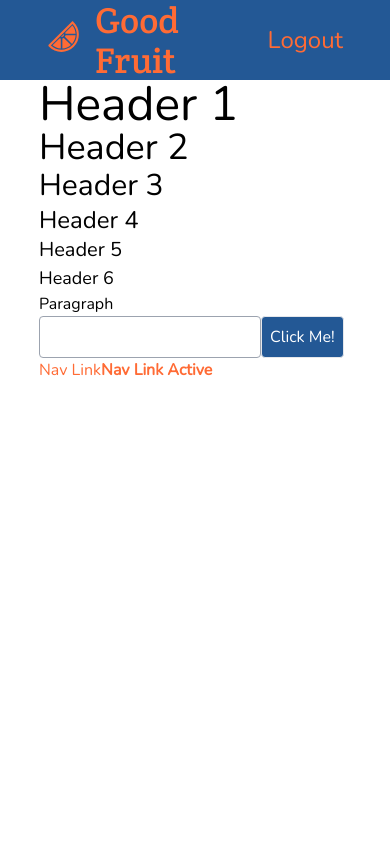
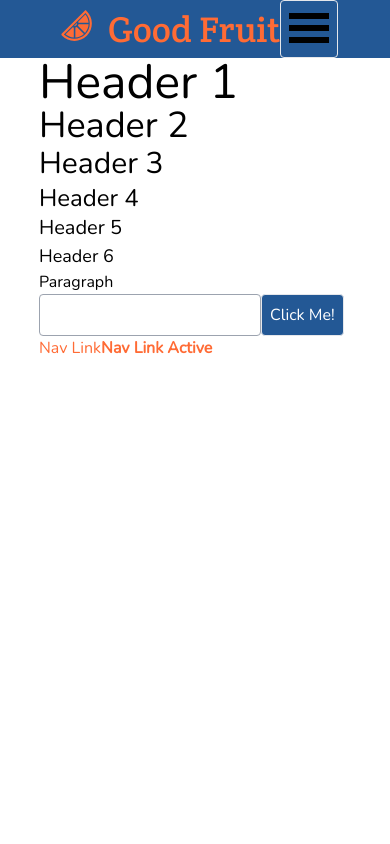
Before and after one commit to genagain/good-fruit, a React (Create React App) app: page / in a window 390 px wide. Shown: the top 844 px of the page. Built offline with nearby package versions, Linux system fonts and the light colour scheme.

Commit message:
mobile menu

```diff
--- a/src/App.js
+++ b/src/App.js
@@ -6,7 +6,7 @@ function App() {
     <div className="grid grid-rows-layout">
       <div className="row-span-1 sticky top-0 bg-blue">
         <div className="w-4/5 mx-auto">
-          <NavBar authenticated={true} />
+          <NavBar authenticated={false} />
         </div>
       </div>
       <div className="row-span-1">
--- a/src/components/NavBar.js
+++ b/src/components/NavBar.js
@@ -1,21 +1,40 @@
+import { useState } from 'react';
 import { Link, NavLink } from 'react-router-dom';
 
 function NavBar({authenticated, setAuthenticated}) {
+  const [showLinks, setShowLinks] = useState(false)
+
+  function togglesShowAuth(){
+    setShowLinks(prev => !prev)
+    // setShowLinks(!showLinks)
+  }
+
   return (
-    <div className="flex flex-row items-center">
-      <div className="flex flex-row items-center flex-grow" >
-        <img className="h-14" src="logo.svg" alt="Good Fruit Logo" />
-        <h2 className="font-logo text-orange">Good Fruit</h2>
+    <div className="flex flex-col md:flex-row items-center">
+      <div className="flex flex-row items-center md:flex-grow">
+        <div className="flex flex-row items-center flex-grow" >
+          <img className="h-14" src="logo.svg" alt="Good Fruit Logo" />
+          <h2 className="font-logo text-orange">Good Fruit</h2>
+        </div>
+        <div className="md:hidden">
+          <button type="button"  className={showLinks ? "text-gray-500" : "outline-none"} onClick={togglesShowAuth}>
+            <svg viewBox="0 0 100 80" width="40" height="40" className="h-10 w-10 fill-current">
+              <rect width="100" height="15"></rect>
+              <rect y="30" width="100" height="15"></rect>
+              <rect y="60" width="100" height="15"></rect>
+            </svg>
+          </button>
+        </div>
       </div>
       {
         authenticated ?
         (
-            <Link className="text-orange text-2xl mx-2" to="/logout">Logout</Link>
+            <Link className={`${!showLinks && 'hidden'} md:inline-block text-orange text-2xl mx-2`} to="/logout">Logout</Link>
 
         ) : (
           <>
-              <NavLink className="text-orange text-2xl mx-2" to="/login">Login</NavLink>
-              <NavLink className="text-orange text-2xl mx-2" to="/signup">Sign Up</NavLink>
+              <NavLink className={`${!showLinks && 'hidden'} md:inline-block text-orange text-2xl mx-2`} to="/login">Login</NavLink>
+              <NavLink className={`${!showLinks && 'hidden'} md:inline-block text-orange text-2xl mx-2`} to="/signup">Sign Up</NavLink>
           </>
         )
       }
```
